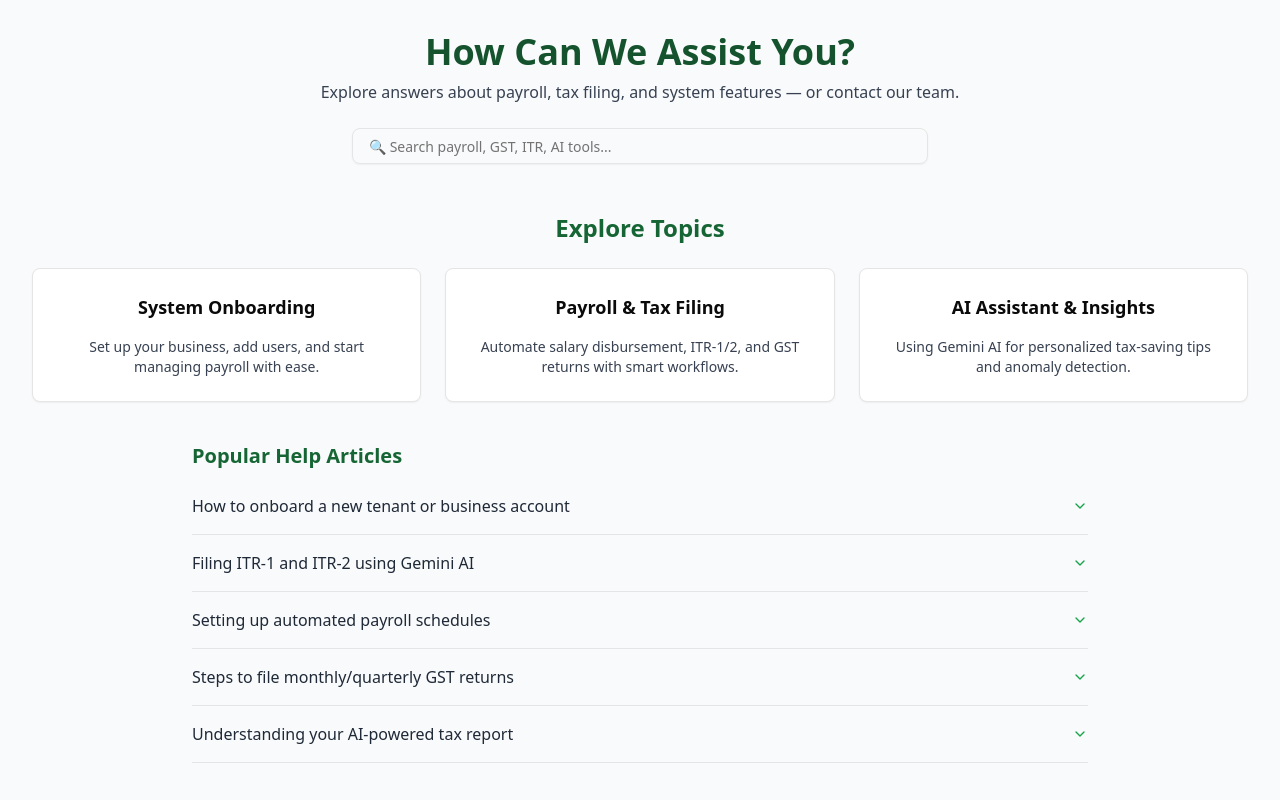
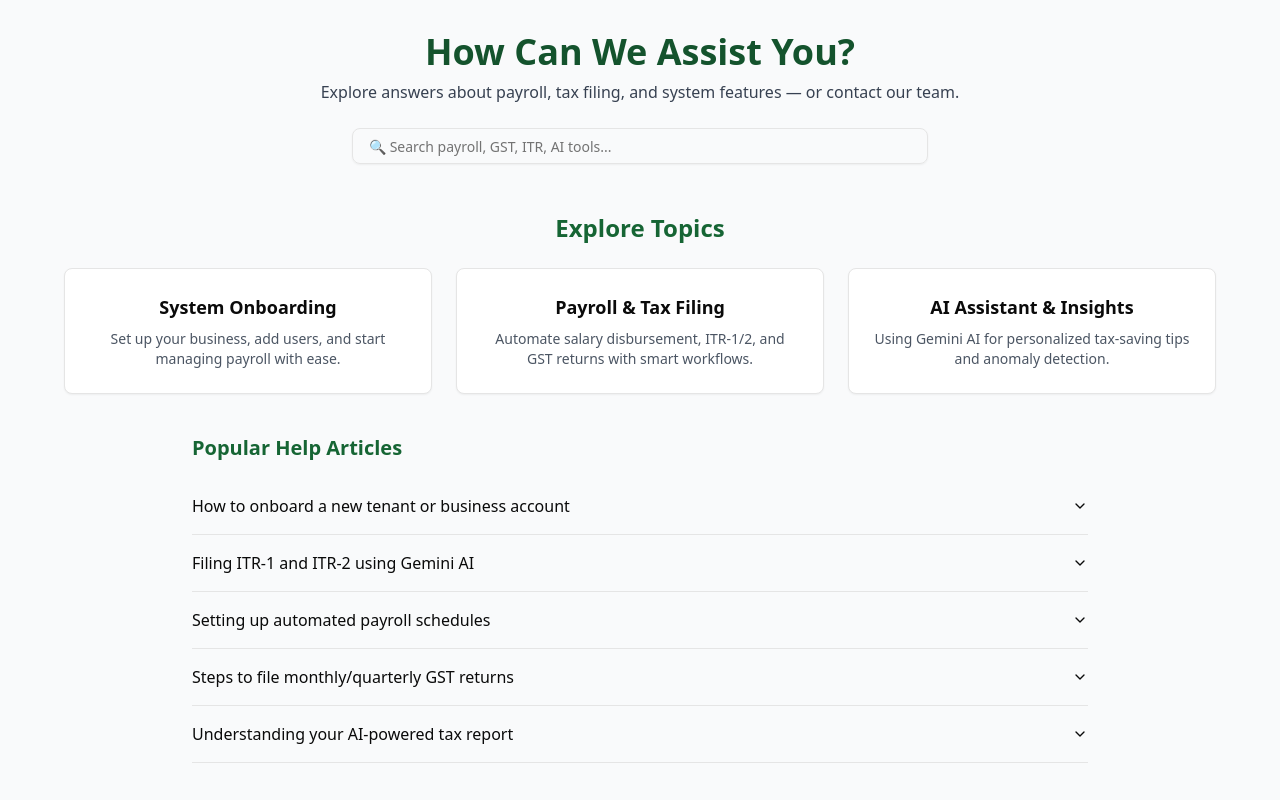
Before and after one commit to sristy17/next-payroll, a Next.js app: page /help in a window 1280 px wide. Shown: the top 800 px of the page. Built offline with nearby package versions, Linux system fonts and the light colour scheme.

Commit message:
Addressed PR review feedback on Help page

```diff
--- a/package.json
+++ b/package.json
@@ -10,6 +10,7 @@
   },
   "dependencies": {
     "@auth/supabase-adapter": "^1.8.0",
+    "@radix-ui/react-accordion": "^1.2.11",
     "@radix-ui/react-slot": "^1.2.3",
     "@supabase/ssr": "^0.5.2",
     "@supabase/supabase-js": "^2.49.1",
--- a/src/app/help/page.tsx
+++ b/src/app/help/page.tsx
@@ -1,17 +1,30 @@
 'use client';
+import { Button } from '@/components/ui/button';
+import { Input } from '@/components/ui/input';
+import {
+  Accordion,
+  AccordionContent,
+  AccordionItem,
+  AccordionTrigger,
+} from "@/components/ui/accordion"
 
-import { useState } from 'react';
-import { Button } from '@/components/ui/button';
-import { Card, CardContent, CardHeader, CardTitle } from '@/components/ui/card';
-import { Input } from '@/components/ui/input';
-import { ChevronDown, ChevronUp } from 'lucide-react';
 
 export default function HelpCenterPage() {
-  const [openIndex, setOpenIndex] = useState<number | null>(null);
 
-  const toggle = (index: number) => {
-    setOpenIndex(openIndex === index ? null : index);
-  };
+  const topic1 = {
+  title: 'System Onboarding',
+  desc: 'Set up your business, add users, and start managing payroll with ease.',
+};
+
+const topic2 = {
+  title: 'Payroll & Tax Filing',
+  desc: 'Automate salary disbursement, ITR-1/2, and GST returns with smart workflows.',
+};
+
+const topic3 = {
+  title: 'AI Assistant & Insights',
+  desc: 'Using Gemini AI for personalized tax-saving tips and anomaly detection.',
+};
 
   const faqArticles = [
     {
@@ -55,53 +68,32 @@ export default function HelpCenterPage() {
 
       <div className="text-center mb-8">
         <h2 className="text-2xl font-semibold text-green-800 mb-6">Explore Topics</h2>
-        <div className="grid grid-cols-1 md:grid-cols-3 gap-6 justify-center">
-          {[
-            {
-              title: 'System Onboarding',
-              desc: 'Set up your business, add users, and start managing payroll with ease.',
-            },
-            {
-              title: 'Payroll & Tax Filing',
-              desc: 'Automate salary disbursement, ITR-1/2, and GST returns with smart workflows.',
-            },
-            {
-              title: 'AI Assistant & Insights',
-              desc: 'Using Gemini AI for personalized tax-saving tips and anomaly detection.',
-            },
-          ].map((item, idx) => (
-            <Card key={idx} className="hover:shadow-md transition-shadow">
-              <CardHeader>
-                <CardTitle>{item.title}</CardTitle>
-              </CardHeader>
-              <CardContent className="text-gray-600">{item.desc}</CardContent>
-            </Card>
-          ))}
+        <div className="grid grid-cols-1 md:grid-cols-3 gap-6 max-w-6xl mx-auto">
+          <div className="bg-white rounded-lg shadow-sm border p-6">
+          <h3 className="text-lg font-semibold mb-2">{topic1.title}</h3>
+            <p className="text-gray-600 text-sm">{topic1.desc}</p>
+          </div>
+          <div className="bg-white rounded-lg shadow-sm border p-6">
+            <h3 className="text-lg font-semibold mb-2">{topic2.title}</h3>
+            <p className="text-gray-600 text-sm">{topic2.desc}</p>
+          </div>
+          <div className="bg-white rounded-lg shadow-sm border p-6">
+            <h3 className="text-lg font-semibold mb-2">{topic3.title}</h3>
+            <p className="text-gray-600 text-sm">{topic3.desc}</p>
+          </div>
         </div>
       </div>
 
       <div className="max-w-4xl mx-auto my-10">
         <h2 className="text-xl font-semibold text-green-800 mb-4">Popular Help Articles</h2>
-        <ul className="space-y-2">
-          {faqArticles.map((faq, index) => (
-            <li key={index} className="border-b pb-2">
-              <div
-                onClick={() => toggle(index)}
-                className="flex justify-between items-center cursor-pointer py-2 text-gray-800 hover:text-green-700 transition"
-              >
-                <span className="font-medium">{faq.question}</span>
-                {openIndex === index ? (
-                  <ChevronUp className="w-4 h-4 text-green-600" />
-                ) : (
-                  <ChevronDown className="w-4 h-4 text-green-600" />
-                )}
-              </div>
-              {openIndex === index && (
-                <p className="text-sm text-gray-600 mt-1 px-1">{faq.answer}</p>
-              )}
-            </li>
-          ))}
-        </ul>
+          <Accordion type="single" collapsible className="w-full">
+            {faqArticles.map((faq, index) => (
+              <AccordionItem key={index} value={`item-${index}`}>
+                <AccordionTrigger>{faq.question}</AccordionTrigger>
+                <AccordionContent>{faq.answer}</AccordionContent>
+              </AccordionItem>
+            ))}
+          </Accordion>
       </div>
 
       <div className="text-center mt-12 bg-white py-10 rounded-xl shadow-sm">
--- /dev/null
+++ b/src/components/ui/accordion.tsx
@@ -0,0 +1,63 @@
+"use client";
+
+import * as React from "react";
+import * as AccordionPrimitive from "@radix-ui/react-accordion";
+import { ChevronDown } from "lucide-react";
+
+import { cn } from "@/lib/utils";
+
+const Accordion = AccordionPrimitive.Root;
+
+const AccordionItem = React.forwardRef<
+  React.ElementRef<typeof AccordionPrimitive.Item>,
+  React.ComponentPropsWithoutRef<typeof AccordionPrimitive.Item>
+>(({ className, ...props }, ref) => (
+  <AccordionPrimitive.Item
+    ref={ref}
+    className={cn("border-b", className)}
+    {...props}
+  />
+));
+AccordionItem.displayName = "AccordionItem";
+
+const AccordionTrigger = React.forwardRef<
+  React.ElementRef<typeof AccordionPrimitive.Trigger>,
+  React.ComponentPropsWithoutRef<typeof AccordionPrimitive.Trigger>
+>(({ className, children, ...props }, ref) => (
+  <AccordionPrimitive.Header className="flex">
+    <AccordionPrimitive.Trigger
+      ref={ref}
+      className={cn(
+        "flex flex-1 items-center justify-between py-4 font-medium transition-all hover:underline [&[data-state=open]>svg]:rotate-180",
+        className
+      )}
+      {...props}
+    >
+      {children}
+      <ChevronDown className="h-4 w-4 shrink-0 transition-transform duration-200" />
+    </AccordionPrimitive.Trigger>
+  </AccordionPrimitive.Header>
+));
+AccordionTrigger.displayName = "AccordionTrigger";
+
+const AccordionContent = React.forwardRef<
+  React.ElementRef<typeof AccordionPrimitive.Content>,
+  React.ComponentPropsWithoutRef<typeof AccordionPrimitive.Content>
+>(({ className, ...props }, ref) => (
+  <AccordionPrimitive.Content
+    ref={ref}
+    className={cn(
+      "overflow-hidden text-sm transition-all data-[state=closed]:animate-accordion-up data-[state=open]:animate-accordion-down",
+      className
+    )}
+    {...props}
+  />
+));
+AccordionContent.displayName = "AccordionContent";
+
+export {
+  Accordion,
+  AccordionItem,
+  AccordionTrigger,
+  AccordionContent,
+};
--- a/src/components/ui/card.tsx
+++ /dev/null
@@ -1,22 +0,0 @@
-import React, { ReactNode } from 'react';
-
-interface CardProps {
-  children: ReactNode;
-  className?: string;
-}
-
-export function Card({ children, className = '' }: CardProps) {
-  return <div className={`rounded-lg border bg-white p-6 shadow-sm ${className}`}>{children}</div>;
-}
-
-export function CardHeader({ children, className = '' }: CardProps) {
-  return <div className={`mb-4 ${className}`}>{children}</div>;
-}
-
-export function CardTitle({ children, className = '' }: CardProps) {
-  return <h2 className={`text-lg font-semibold ${className}`}>{children}</h2>;
-}
-
-export function CardContent({ children, className = '' }: CardProps) {
-  return <div className={`text-sm text-gray-700 ${className}`}>{children}</div>;
-}
```
Also changed, not shown: components.json, 1 other file (tests, documents, lock files or other folders).
